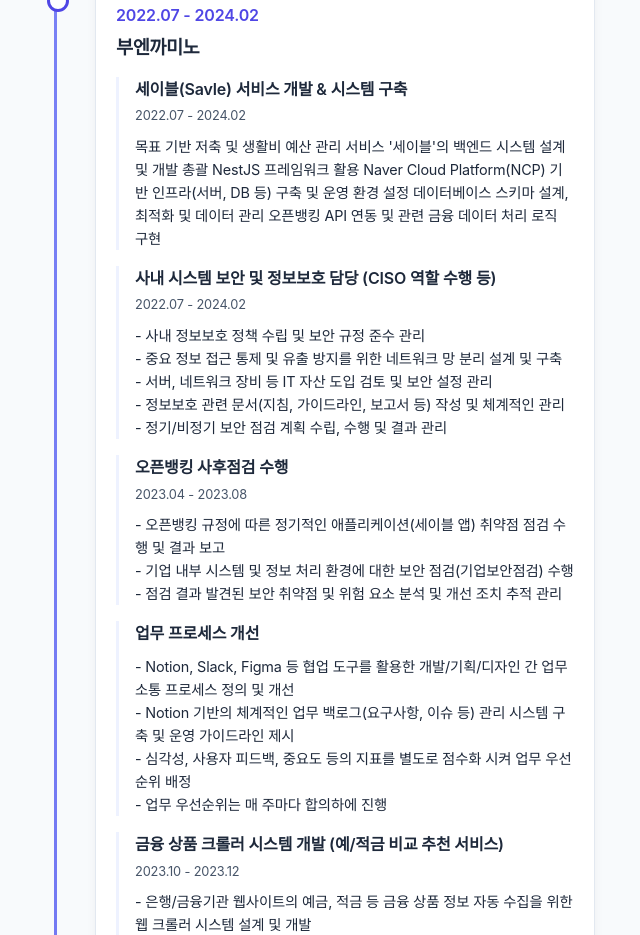
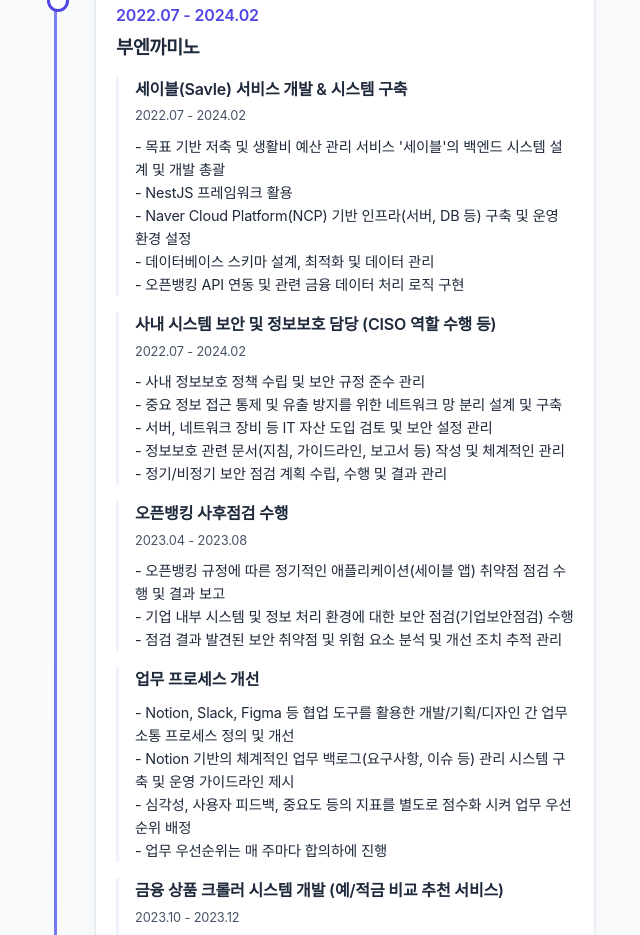
Before and after one commit to pjt3591oo/resume, a plain HTML site: page index.html in a window 1280 px wide. Shown: the part 4199-5134 px from the top of the page, without its empty margins (585-1225 px from the left). Drawn offline with nearby package versions, Linux system fonts and the light colour scheme.

Commit message:
style: add dash

```diff
--- a/index.html
+++ b/index.html
@@ -2005,11 +2005,11 @@
                 <div class="project-title">세이블(Savle) 서비스 개발 & 시스템 구축</div>
                 <div class="project-date">2022.07 - 2024.02</div>
                 <div class="project-desc">
-                    목표 기반 저축 및 생활비 예산 관리 서비스 '세이블'의 백엔드 시스템 설계 및 개발 총괄
-                    NestJS 프레임워크 활용
-                    Naver Cloud Platform(NCP) 기반 인프라(서버, DB 등) 구축 및 운영 환경 설정
-                    데이터베이스 스키마 설계, 최적화 및 데이터 관리
-                    오픈뱅킹 API 연동 및 관련 금융 데이터 처리 로직 구현
+                    - 목표 기반 저축 및 생활비 예산 관리 서비스 '세이블'의 백엔드 시스템 설계 및 개발 총괄<br>
+                    - NestJS 프레임워크 활용<br>
+                    - Naver Cloud Platform(NCP) 기반 인프라(서버, DB 등) 구축 및 운영 환경 설정<br>
+                    - 데이터베이스 스키마 설계, 최적화 및 데이터 관리<br>
+                    - 오픈뱅킹 API 연동 및 관련 금융 데이터 처리 로직 구현
                 </div>
               </div>
               <div class="project-item">
@@ -2036,10 +2036,10 @@
                 <div class="project-title">업무 프로세스 개선</div>
                 <div class="project-date"></div>
                 <div class="project-desc">
-                    -  Notion, Slack, Figma 등 협업 도구를 활용한 개발/기획/디자인 간 업무 소통 프로세스 정의 및 개선<br>
-                    -  Notion 기반의 체계적인 업무 백로그(요구사항, 이슈 등) 관리 시스템 구축 및 운영 가이드라인 제시<br>
-                    -  심각성, 사용자 피드백, 중요도 등의 지표를 별도로 점수화 시켜 업무 우선순위 배정<br>
-                    -  업무 우선순위는 매 주마다 합의하에 진행
+                    - Notion, Slack, Figma 등 협업 도구를 활용한 개발/기획/디자인 간 업무 소통 프로세스 정의 및 개선<br>
+                    - Notion 기반의 체계적인 업무 백로그(요구사항, 이슈 등) 관리 시스템 구축 및 운영 가이드라인 제시<br>
+                    - 심각성, 사용자 피드백, 중요도 등의 지표를 별도로 점수화 시켜 업무 우선순위 배정<br>
+                    - 업무 우선순위는 매 주마다 합의하에 진행
                 </div>
               </div>
               <div class="project-item">
```
